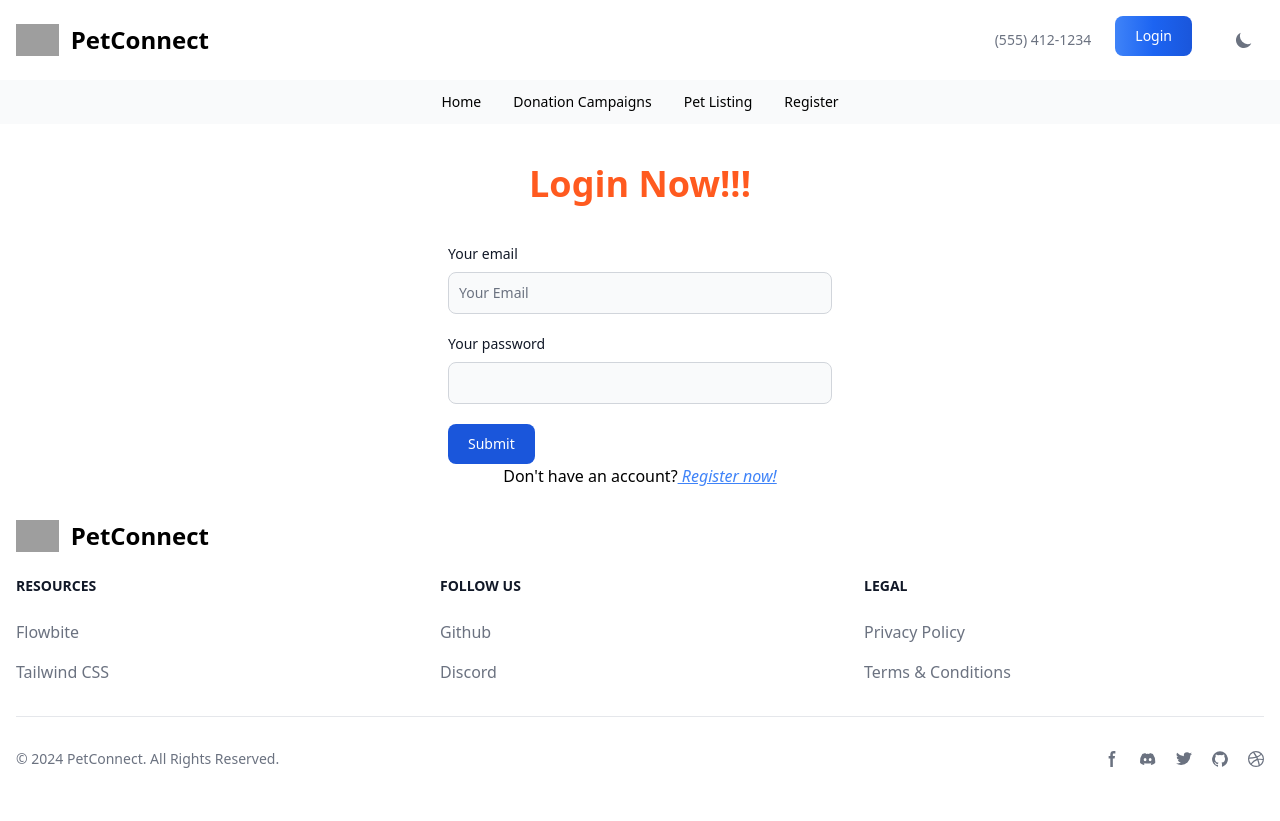
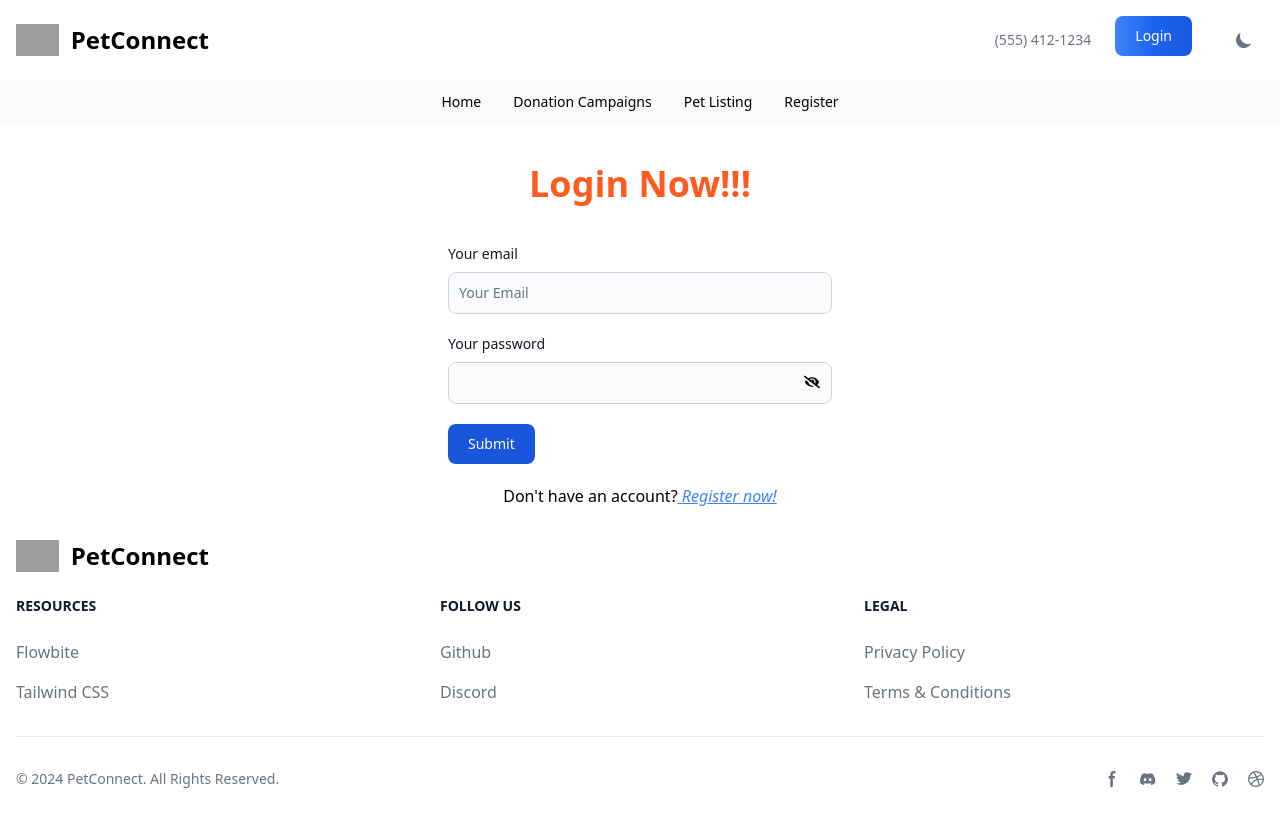
Before and after one commit to protim1451/task-12, a React (Vite) app: page /login in a window 1280 px wide. Built offline with nearby package versions, Linux system fonts and the light colour scheme; no server answers; grey boxes are pictures that could not be loaded.

Commit message:
password show toggle done

```diff
--- a/package.json
+++ b/package.json
@@ -19,6 +19,7 @@
     "react-dom": "^18.2.0",
     "react-helmet-async": "^2.0.5",
     "react-hook-form": "^7.51.5",
+    "react-icons": "^5.2.1",
     "react-responsive-carousel": "^3.2.23",
     "react-router-dom": "^6.23.1",
     "sort-by": "^1.2.0",
--- a/src/pages/Login/Login.jsx
+++ b/src/pages/Login/Login.jsx
@@ -1,15 +1,19 @@
 import { Link, useLocation, useNavigate } from "react-router-dom";
 import useAuth from "../../hooks/useAuth";
 import Swal from "sweetalert2";
+import { Helmet } from "react-helmet-async";
+import { useState } from "react";
+import { FaEyeSlash, FaRegEye } from "react-icons/fa";
 
 
 const Login = () => {
+    const [showPassword, setShowPassword] = useState(false);
     const navigate = useNavigate();
     const location = useLocation()
 
-    const {signIn} = useAuth();
+    const { signIn } = useAuth();
 
-    const handleLogin = event =>{
+    const handleLogin = event => {
         event.preventDefault();
         const form = event.target;
         const email = form.email.value;
@@ -25,14 +29,17 @@ const Login = () => {
                     title: "Logged in successfully",
                     showConfirmButton: false,
                     timer: 1500
-                  });
-                  //navigate(from, {replace: true});
-                  navigate('/');
+                });
+                //navigate(from, {replace: true});
+                navigate('/');
             })
     }
 
     return (
         <div>
+            <Helmet>
+                <title>PetConnect || Login</title>
+            </Helmet>
             <h1 className="text-4xl text-orange-500 font-bold text-center my-10">Login Now!!!</h1>
             <form onSubmit={handleLogin} className="max-w-sm mx-auto">
                 <div className="mb-5">
@@ -50,7 +57,7 @@ const Login = () => {
                         required=""
                     />
                 </div>
-                <div className="mb-5">
+                <div className="mb-5 relative">
                     <label
                         htmlFor="password"
                         className="block mb-2 text-sm font-medium text-gray-900 dark:text-white"
@@ -58,11 +65,17 @@ const Login = () => {
                         Your password
                     </label>
                     <input
-                        type="password"
+                        type={showPassword ? "text" : "password"}
                         name="password"
                         className="bg-gray-50 border border-gray-300 text-gray-900 text-sm rounded-lg focus:ring-blue-500 focus:border-blue-500 block w-full p-2.5 dark:bg-gray-700 dark:border-gray-600 dark:placeholder-gray-400 dark:text-white dark:focus:ring-blue-500 dark:focus:border-blue-500"
                         required=""
                     />
+                    <span className="absolute top-[40px] right-3 cursor-pointer" onClick={() =>
+                        setShowPassword(!showPassword)}>
+                        {
+                            showPassword ? <FaRegEye /> : <FaEyeSlash />
+                        }
+                    </span>
                 </div>
                 <button
                     type="submit"
@@ -72,7 +85,7 @@ const Login = () => {
                 </button>
             </form>
 
-            <p className="text-center">Don't have an account?
+            <p className="text-center mt-5">Don't have an account?
                 <Link to='/register' className="text-blue-500 underline italic"> Register now!</Link></p>
         </div>
     );
--- a/src/pages/Register/Register.jsx
+++ b/src/pages/Register/Register.jsx
@@ -1,8 +1,12 @@
 import { useForm } from "react-hook-form";
 import { Link } from "react-router-dom";
 import useAuth from "../../hooks/useAuth";
+import { Helmet } from "react-helmet-async";
+import { useState } from "react";
+import { FaEyeSlash, FaRegEye } from "react-icons/fa";
 
 const Register = () => {
+    const [showPassword, setShowPassword] = useState(false);
 
     const {
         register,
@@ -30,6 +34,9 @@ const Register = () => {
     }
     return (
         <div>
+            <Helmet>
+                <title>PetConnect || Register</title>
+            </Helmet>
             <h1 className="text-4xl text-orange-500 font-bold text-center my-10">Register Now!!!</h1>
             <form onSubmit={handleSubmit(onSubmit)} className="max-w-md mx-auto">
                 <div className="relative z-0 w-full mb-5 group">
@@ -51,7 +58,7 @@ const Register = () => {
                 </div>
                 <div className="relative z-0 w-full mb-5 group">
                     <input
-                        type="password"
+                        type={showPassword ? "text" : "password"}
                         {...register("password", {
                             required: true,
                             minLength: 6,
@@ -63,6 +70,12 @@ const Register = () => {
                         className="block py-2.5 px-0 w-full text-sm text-gray-900 bg-transparent border-0 border-b-2 border-gray-300 appearance-none dark:text-white dark:border-gray-600 dark:focus:border-blue-500 focus:outline-none focus:ring-0 focus:border-blue-600 peer"
                         placeholder=" "
                     />
+                    <span className="absolute top-[10px] right-3 cursor-pointer" onClick={() =>
+                        setShowPassword(!showPassword)}>
+                        {
+                            showPassword ? <FaRegEye /> : <FaEyeSlash />
+                        }
+                    </span>
                     {errors.password?.type === 'minLength' && <span className="text-red-600">Password must be 6 characters</span>}
                     {errors.password?.type === 'maxLength' && <span className="text-red-600">Password must be less than 20 characters</span>}
                     {errors.password?.type === 'pattern' &&
@@ -115,7 +128,7 @@ const Register = () => {
                     Submit
                 </button>
             </form>
-            <p className="text-center">Already have an account?
+            <p className="mt-5 text-center">Already have an account?
                 <Link to='/login' className="text-blue-500 underline italic"> Login now</Link></p>
         </div>
     );
```
Also changed, not shown: 1 other file (tests, documents, lock files or other folders).
